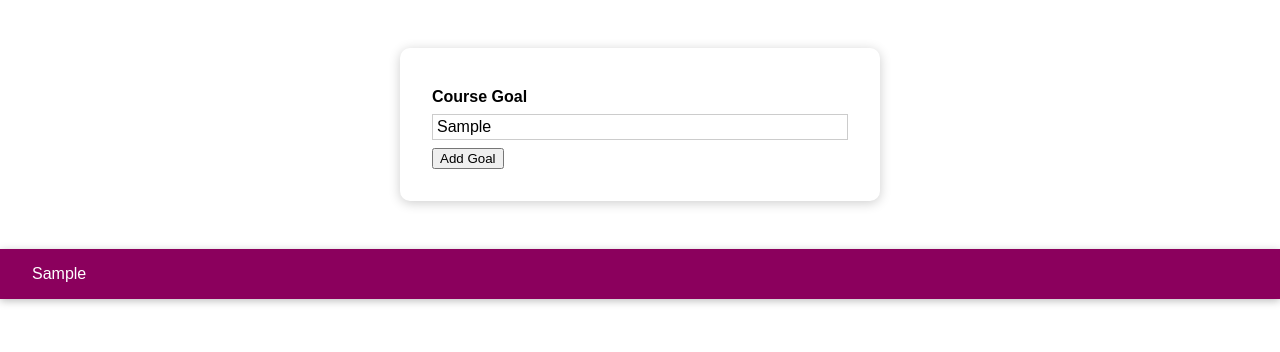
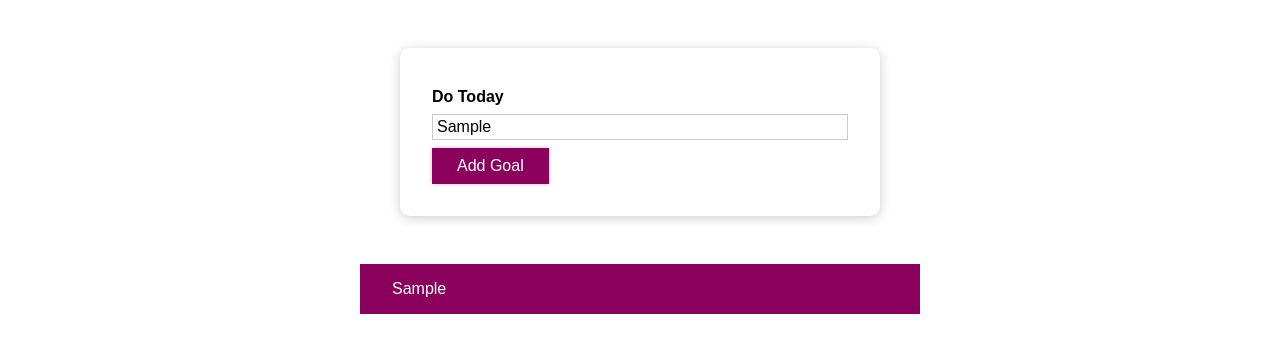
Before and after one commit to chanyu1/React-DoToday, a React (Create React App) app: page / in a window 1280 px wide. Both pictures are taken after typing "Sample" into the empty fields and a click on the button "Add Goal". Shown: the top 352 px of the page. Built offline with nearby package versions, Linux system fonts and the light colour scheme.

Commit message:
feat: implement TypeScript

```diff
--- a/src/App.tsx
+++ b/src/App.tsx
@@ -1,7 +1,5 @@
-import React, { Fragment, useState } from "react";
+import { Fragment, useState } from "react";
 
-// import CourseGoalList from "./components/CourseGoals/CourseGoalList";
-// import CourseInput from "./components/CourseGoals/CourseInput";
 import NewGoal from "./components/Goals/NewGoal";
 import Goals from "./components/Goals/Goals";
 import Goal from "./models/goal";
@@ -10,15 +8,6 @@ import "./App.css";
 const App = () => {
   const [goals, setGoals] = useState<Goal[]>([]);
 
-  // const addGoalHandler = (enteredText: string) => {
-  //   setCourseGoals((prevGoals) => {
-  //     const updatedGoals: any = [...prevGoals];
-  //     // Add a goal in front
-  //     updatedGoals.unshift({ text: enteredText, id: Math.random().toString() });
-  //     return updatedGoals;
-  //   });
-  // };
-
   const addGoalHandler = (goalText: string) => {
     const newGoal = new Goal(goalText);
     setGoals((prevGoals) => {
@@ -26,28 +15,26 @@ const App = () => {
     });
   };
 
-  // const deleteItemHandler = (goalId: any) => {
-  //   setCourseGoals((prevGoals) => {
-  //     const updatedGoals = prevGoals.filter((goal) => goal.id !== goalId);
-  //     return updatedGoals;
-  //   });
-  // };
+  const removeGoalHandler = (goalId: string) => {
+    setGoals((prevGoals) => {
+      const updatedGoals = prevGoals.filter((goal) => goal.id !== goalId);
+      return updatedGoals;
+    });
+  };
 
-  // let content =
-  //   courseGoals.length > 0 ? (
-  //     <CourseGoalList items={courseGoals} onDeleteItem={deleteItemHandler} />
-  //   ) : (
-  //     <p style={{ textAlign: "center" }}>No goals found</p>
-  //   );
+  let content =
+    goals.length > 0 ? (
+      <Goals items={goals} onRemoveGoal={removeGoalHandler} />
+    ) : (
+      <p style={{ textAlign: "center" }}>No goals found</p>
+    );
 
   return (
     <Fragment>
       <section id="goal-form">
-        {/* <CourseInput onAddGoal={addGoalHandler} /> */}
         <NewGoal onAddGoal={addGoalHandler} />
       </section>
-      <Goals items={goals} />
-      {/* <section id="goals">{content}</section> */}
+      <section id="goals">{content}</section>
     </Fragment>
   );
 };
--- a/src/components/Goals/GoalItem.module.css
+++ b/src/components/Goals/GoalItem.module.css
@@ -1,7 +1,8 @@
 .item {
   margin: 1rem 0;
-  background: #8b005d;
-  box-shadow: 0 2px 8px rgba(0, 0, 0, 0.26);
+  background-color: #8b005d;
+  /* background: #8b005d; */
+  /* box-shadow: 0 2px 8px rgba(0, 0, 0, 0.26); */
   color: white;
   padding: 1rem 2rem;
   cursor: pointer;
--- a/src/components/Goals/GoalItem.tsx
+++ b/src/components/Goals/GoalItem.tsx
@@ -2,15 +2,13 @@ import React from "react";
 
 import classes from "./GoalItem.module.css";
 
-// const GoalItem = ({ onDelete, id, children }) => {
-const GoalItem: React.FC<{ text: string }> = (props) => {
-  // const deleteHandler = () => {
-  //   onDelete(id);
-  // };
-
+const GoalItem: React.FC<{
+  text: string;
+  onRemoveGoal: () => void;
+  // onRemoveGoal: (event: React.MouseEvent) => void;
+}> = (props) => {
   return (
-    <li className={classes.item}>
-      {/* <li className={`${["goal-item"]}`} onClick={deleteHandler}> */}
+    <li className={classes.item} onClick={props.onRemoveGoal}>
       {props.text}
     </li>
   );
--- a/src/components/Goals/Goals.tsx
+++ b/src/components/Goals/Goals.tsx
@@ -4,14 +4,17 @@ import GoalItem from "../../components/Goals/GoalItem";
 import Goal from "../../models/goal";
 import classes from "./Goals.module.css";
 
-const Goals: React.FC<{ items: Goal[] }> = (props) => {
+const Goals: React.FC<{ items: Goal[]; onRemoveGoal: (id: string) => void }> = (
+  props
+) => {
   return (
-    // <ul className={`${["goals"]}`}>
     <ul className={classes.goals}>
       {props.items.map((item) => (
-        // <li key={item.id}>{item.text}</li>
-        // <GoalItem key={item.id} text={item.text} onDelete={onDeleteItem}>
-        <GoalItem key={item.id} text={item.text} />
+        <GoalItem
+          key={item.id}
+          text={item.text}
+          onRemoveGoal={props.onRemoveGoal.bind(null, item.id)}
+        />
       ))}
     </ul>
   );
--- a/src/components/Goals/NewGoal.module.css
+++ b/src/components/Goals/NewGoal.module.css
@@ -23,11 +23,11 @@
   border-color: #8b005d;
 }
 
-.form-control.invalid input {
+/* .form-control.invalid input {
   border-color: red;
   background: #ffd7d7;
 }
 
 .form-control.invalid label {
   color: red;
-}
+} */
--- a/src/components/Goals/NewGoal.tsx
+++ b/src/components/Goals/NewGoal.tsx
@@ -1,17 +1,10 @@
-import React, { useState, useRef } from "react";
+import React, { useRef } from "react";
 
 import Button from "../UI/Button";
 import classes from "./NewGoal.module.css";
 
 const NewGoal: React.FC<{ onAddGoal: (text: string) => void }> = (props) => {
   const goalTextInputRef = useRef<HTMLInputElement>(null);
-  // const [enteredValue, setEnteredValue] = useState("");
-  const [isValid, setIsValid] = useState(true);
-
-  // const goalInputChangeHandler = (event) => {
-  //   event.target.value.trim().length > 0 && setIsValid(true);
-  //   setEnteredValue(event.target.value);
-  // };
 
   const submitHandler = (event: React.FormEvent) => {
     event.preventDefault();
@@ -24,18 +17,9 @@ const NewGoal: React.FC<{ onAddGoal: (text: string) => void }> = (props) => {
 
   return (
     <form onSubmit={submitHandler}>
-      <div
-        className={`${classes["form-control"]} ${!isValid && classes.invalid}`}
-      >
-        {/* <div className={`form-control ${!isValid && "invalid"}`}> */}
-        <label htmlFor="text">Course Goal</label>
-        <input
-          type="text"
-          id="text"
-          ref={goalTextInputRef}
-          // value={enteredValue}
-          // onChange={goalInputChangeHandler}
-        />
+      <div className={classes["form-control"]}>
+        <label htmlFor="text">Do Today</label>
+        <input type="text" id="text" ref={goalTextInputRef} />
       </div>
       <Button type="submit">Add Goal</Button>
     </form>
--- a/src/components/UI/Button.tsx
+++ b/src/components/UI/Button.tsx
@@ -1,9 +1,13 @@
 import React from "react";
 
-import "./Button.css";
+import classes from "./Button.module.css";
 
-const Button = ({ type, children }) => {
-  return <button type={type}>{children}</button>;
+const Button: React.FC<{ type: any }> = (props) => {
+  return (
+    <button className={classes.button} type={props.type}>
+      {props.children}
+    </button>
+  );
 };
 
 export default Button;
```
Also changed, not shown: src/components/UI/Button.module.css (renamed from src/components/UI/Button.css).
